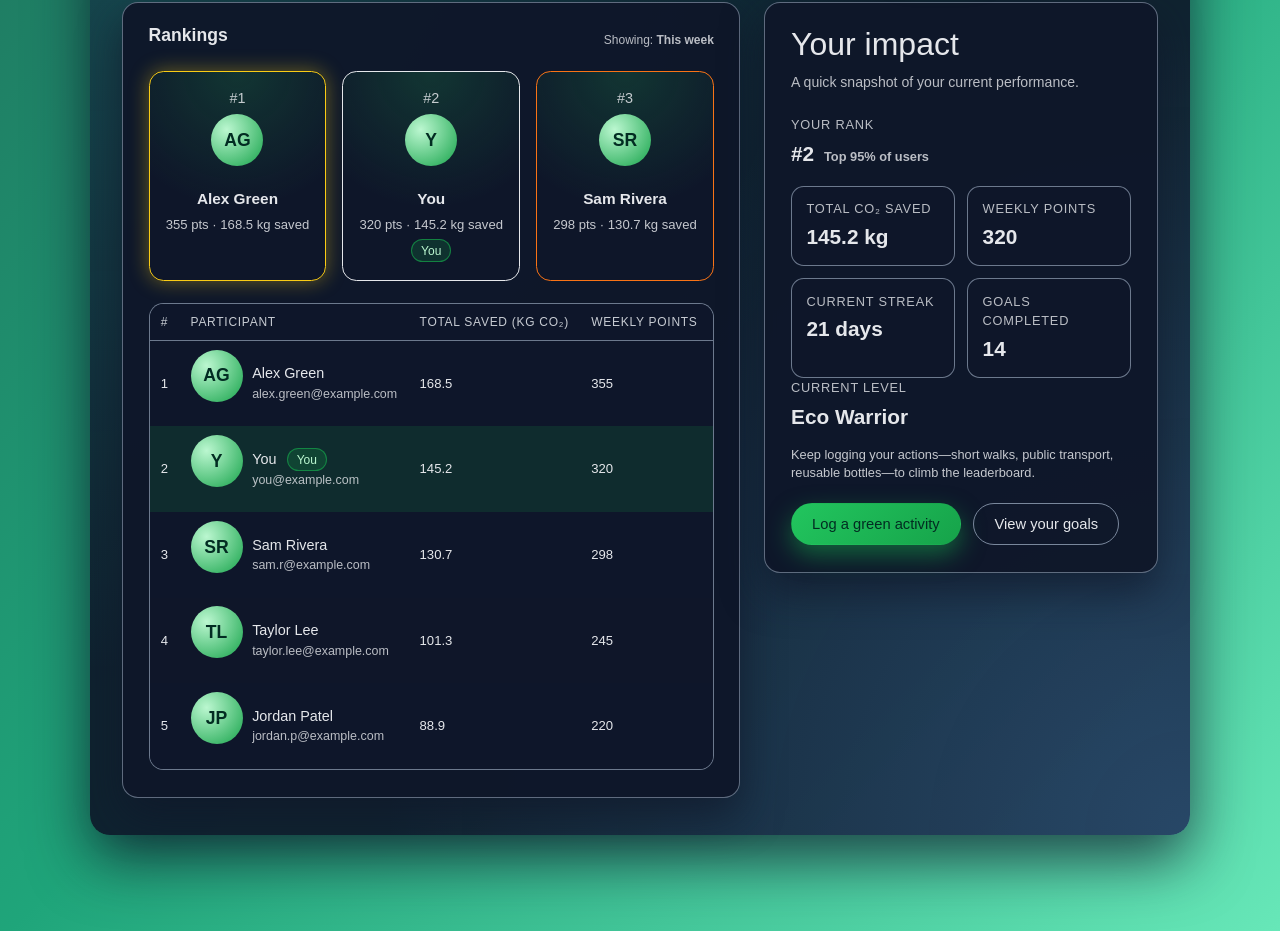
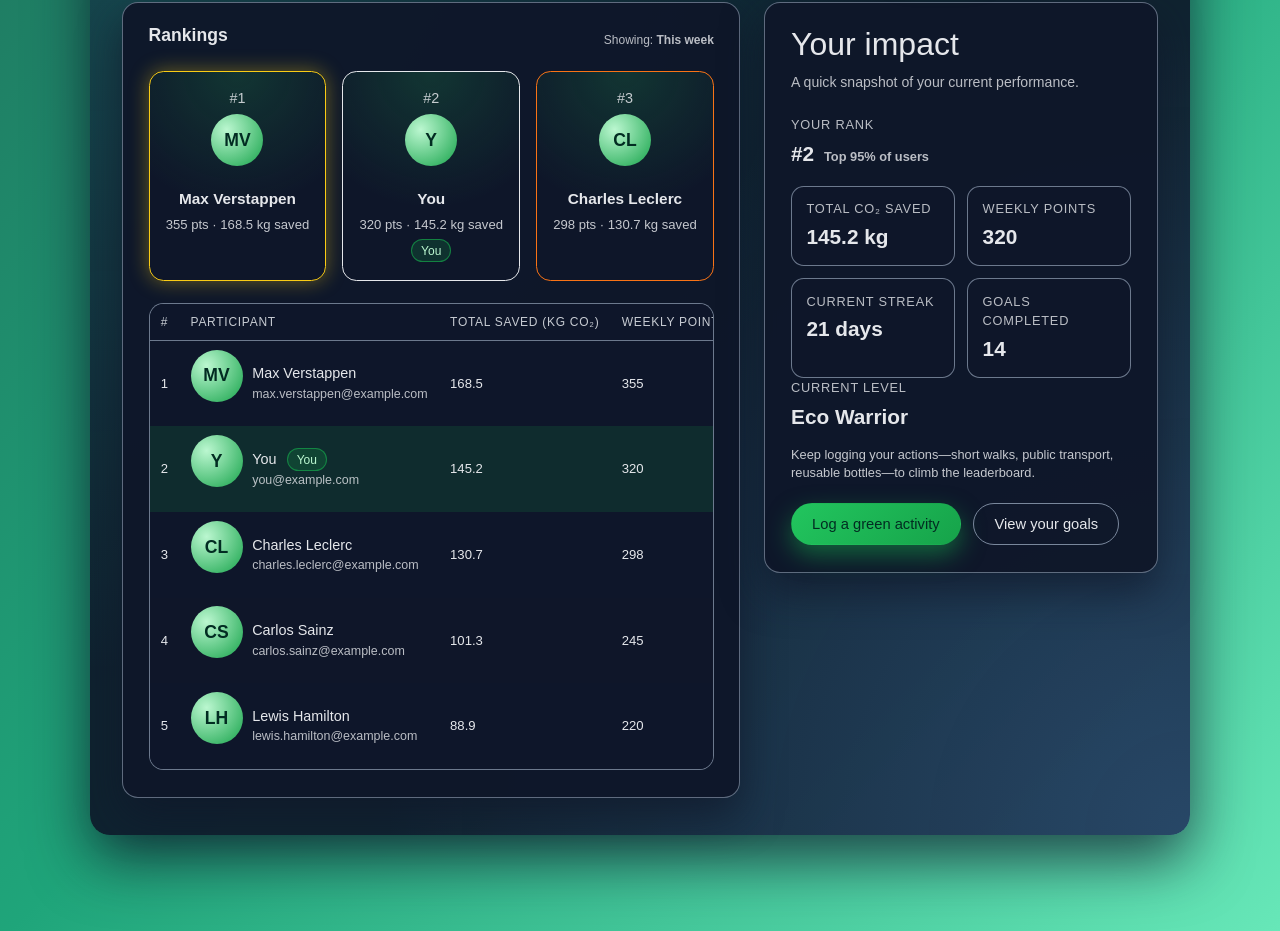
Before and after one commit to dmeshram/Group9-SER598-AdvancedProject-AppImplementation, a React app in the folder frontend/: page /leaderboard in a window 1280 px wide. Shown: the part 333-1264 px from the top of the page. Built offline with nearby package versions, Linux system fonts and the light colour scheme; the HTML template or start-up script is replaced by a standard one.

Commit message:
fixed some changes on frontend

```diff
--- a/frontend/src/pages/Leaderboard.jsx
+++ b/frontend/src/pages/Leaderboard.jsx
@@ -15,8 +15,8 @@ const MOCK_USERS = [
   },
   {
     id: 2,
-    name: 'Alex Green',
-    email: 'alex.green@example.com',
+    name: 'Max Verstappen',
+    email: 'max.verstappen@example.com',
     totalCarbonSavedKg: 168.5,
     weeklyPoints: 355,
     streakDays: 27,
@@ -27,8 +27,8 @@ const MOCK_USERS = [
   },
   {
     id: 3,
-    name: 'Sam Rivera',
-    email: 'sam.r@example.com',
+    name: 'Charles Leclerc',
+    email: 'charles.leclerc@example.com',
     totalCarbonSavedKg: 130.7,
     weeklyPoints: 298,
     streakDays: 16,
@@ -39,8 +39,8 @@ const MOCK_USERS = [
   },
   {
     id: 4,
-    name: 'Taylor Lee',
-    email: 'taylor.lee@example.com',
+    name: 'Carlos Sainz',
+    email: 'carlos.sainz@example.com',
     totalCarbonSavedKg: 101.3,
     weeklyPoints: 245,
     streakDays: 9,
@@ -51,8 +51,8 @@ const MOCK_USERS = [
   },
   {
     id: 5,
-    name: 'Jordan Patel',
-    email: 'jordan.p@example.com',
+    name: 'Lewis Hamilton',
+    email: 'lewis.hamilton@example.com',
     totalCarbonSavedKg: 88.9,
     weeklyPoints: 220,
     streakDays: 5,
--- a/frontend/src/pages/ProfileSettings.jsx
+++ b/frontend/src/pages/ProfileSettings.jsx
@@ -1,11 +1,11 @@
 import { useState } from 'react'
 
 const initialProfile = {
-  name: 'Jane Doe',
-  email: 'jane.doe@example.com',
-  role: 'Student',
-  organization: 'Arizona State University',
-  bio: 'Passionate about sustainability and green technologies.'
+  name: 'Oscar Piastri',
+  email: 'oscar.piastri@example.com',
+  role: 'Driver',
+  organization: 'McLaren Racing',
+  bio: 'Deserve to win, forced to be second.'
 }
 
 const initialSettings = {
```
